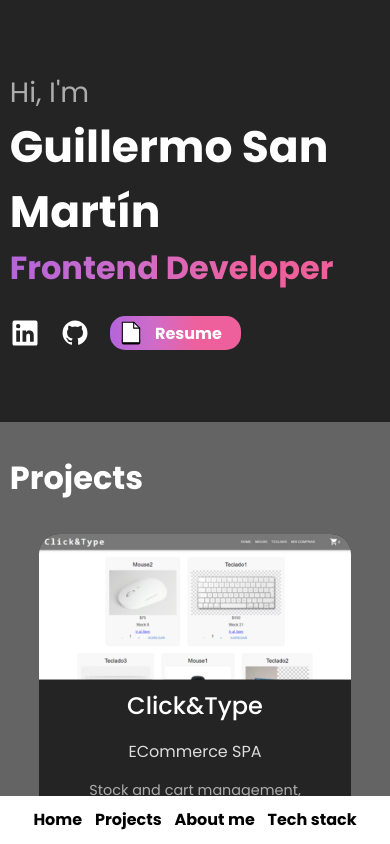
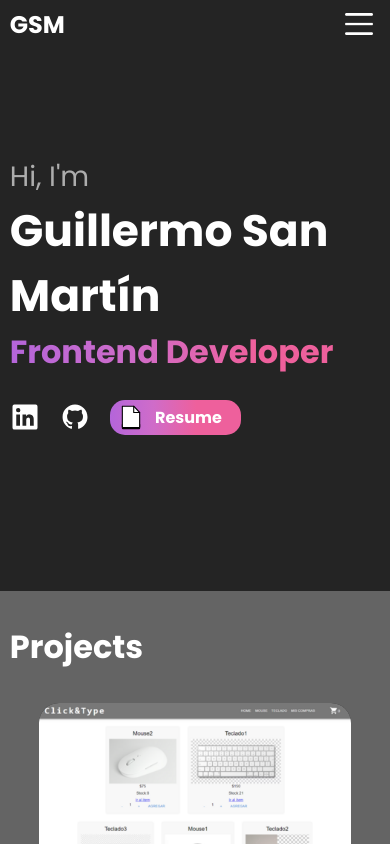
Before and after one commit to GuillermoSMG/portfolio, a website: page public/index.html in a window 390 px wide. Shown: the top 844 px of the page. Drawn offline with nearby package versions, Linux system fonts and the light colour scheme.

Commit message:
responsive menu

```diff
--- a/public/index.html
+++ b/public/index.html
@@ -9,7 +9,7 @@
     <meta http-equiv="X-UA-Compatible" content="IE=edge" />
     <meta name="viewport" content="width=device-width, initial-scale=1.0" />
 
-    <link rel="icon" type="image/x-icon" href="/logos/reacttablogo.svg" />
+    <link rel="icon" type="image/x-icon" href="./logos/reacttablogo.svg" />
 
     <!-- CSS -->
     <link rel="stylesheet" href="style.css" />
@@ -30,7 +30,8 @@
     />
 
     <!-- JS -->
-    <script src="./index.js" type="module"></script>
+    <script src="./menu.js" defer></script>
+    <script src="./index.js" type="module" defer></script>
   </head>
   <body>
     <header class="header-container">
@@ -38,8 +39,13 @@
         <h2 class="logo">
           <a class="logo-link" href="./index.html">GSM</a>
         </h2>
+        <button
+          aria-controls="nav-list"
+          aria-expanded="false"
+          class="mobile-nav-toggle"
+        ></button>
         <nav class="nav">
-          <ul class="nav-list">
+          <ul data-visible="false" id="nav-list" class="nav-list">
             <li class="list-item">
               <a href="#home" class="list-link">Home</a>
             </li>
@@ -51,6 +57,9 @@
             </li>
             <li class="list-item">
               <a href="#techstack" class="list-link">Tech stack</a>
+            </li>
+            <li class="list-item">
+              <a href="#contact" class="list-link">Contact</a>
             </li>
           </ul>
         </nav>
--- /dev/null
+++ b/public/menu.js
@@ -0,0 +1,14 @@
+const navList = document.querySelector('.nav-list');
+const navToggle = document.querySelector('.mobile-nav-toggle');
+
+navToggle.addEventListener('click', () => {
+  const visibility = navList.getAttribute('data-visible');
+
+  if (visibility === 'false') {
+    navList.setAttribute('data-visible', 'true');
+    navToggle.setAttribute('aria-expanded', 'true');
+  } else {
+    navList.setAttribute('data-visible', 'false');
+    navToggle.setAttribute('aria-expanded', 'false');
+  }
+});
--- a/public/style.css
+++ b/public/style.css
@@ -4,7 +4,11 @@
   box-sizing: border-box;
   scroll-behavior: smooth;
   font-family: 'Poppins', sans-serif;
-  scroll-margin: 2rem;
+  scroll-margin: 1rem;
+}
+
+body {
+  overflow-x: hidden;
 }
 
 :root {
@@ -35,7 +39,7 @@
   background-color: var(--bg-primary);
   width: 100%;
   position: fixed;
-  z-index: 10000;
+  z-index: 5000;
 }
 
 .header {
@@ -55,14 +59,18 @@
 
 .nav-list {
   display: flex;
+  gap: 1.2rem;
   list-style: none;
-  text-decoration: none;
-  gap: 2rem;
+}
+
+.nav-list[data-visible='true'] {
+  transform: translateX(0%);
 }
 
 .list-link {
   color: var(--title-color);
   text-decoration: none;
+  font-weight: 600;
 }
 
 .list-item {
@@ -71,6 +79,50 @@
 
 .list-item:hover {
   border-bottom: 1px solid var(--bg-secundary);
+}
+
+.mobile-nav-toggle {
+  display: none;
+}
+
+@media screen and (max-width: 630px) {
+  .nav-list {
+    gap: 2em;
+    position: fixed;
+    inset: 0 0 0 30%;
+    padding: min(30vh, 10rem) 2em;
+    flex-direction: column;
+    transform: translateX(100%);
+    background-color: hsl(0 0% 0% / 0.5);
+    transition: transform 350ms ease-out;
+  }
+
+  @supports (backdrop-filter: blur(1.5rem)) {
+    .nav-list {
+      background-color: hsl(0 0% 100% / 0.1);
+      backdrop-filter: blur(1.5rem);
+    }
+  }
+
+  .mobile-nav-toggle {
+    position: absolute;
+    display: block;
+    z-index: 9999;
+    background-color: transparent;
+    background-image: url('./logos/white-menu.png');
+    background-size: contain;
+    border: none;
+    cursor: pointer;
+    width: 2rem;
+    aspect-ratio: 1;
+    top: 7.5px;
+    right: 15px;
+  }
+
+  .mobile-nav-toggle[aria-expanded='true'] {
+    background-image: url('./logos/white-close.png');
+    background-size: contain;
+  }
 }
 
 /* ========== HEADER END ========== */
@@ -778,7 +830,7 @@ textarea.input {
   }
 }
 
-@media screen and (max-width: 770px) {
+@media screen and (max-width: 850px) {
   :root {
     --main-width: 95%;
   }
@@ -796,33 +848,4 @@ textarea.input {
   .aboutme-img {
     display: none;
   }
-
-  .header {
-    justify-content: center;
-    background-color: var(--bg-secundary);
-  }
-
-  .list-link {
-    color: #000;
-    font-weight: 700;
-  }
-
-  .logo {
-    display: none;
-  }
-
-  .home-container {
-    min-height: 50vh;
-  }
-
-  .header-container {
-    bottom: 0;
-    background-color: var(--bg-secundary);
-  }
 }
-
-@media screen and (max-width: 400px) {
-  .nav-list {
-    gap: 0.8rem;
-  }
-}
--- a/public/success.css
+++ /dev/null
@@ -1,81 +0,0 @@
-* {
-  margin: 0;
-  padding: 0;
-  box-sizing: border-box;
-  scroll-behavior: smooth;
-  font-family: 'Poppins', sans-serif;
-  scroll-margin: 2rem;
-}
-
-:root {
-  --bg-primary: #242424;
-  --bg-secundary: #fff;
-  --bg-primary-scale: #646464;
-  --title-color: #fff;
-  --subtitle-color: #dddcdc;
-  --txt-color: #adadad;
-  --main-width: 65%;
-  --main-height: 70vh;
-  --action-color: #ee609c;
-  --action-hover: #00c9b7;
-  --gradient: linear-gradient(
-    to right,
-    #b8cbb8 0%,
-    #b8cbb8 0%,
-    #b465da 0%,
-    #cf6cc9 33%,
-    #ee609c 66%,
-    #ee609c 100%
-  );
-}
-
-.success-container {
-  min-height: 100vh;
-  background-color: var(--bg-primary);
-  color: var(--title-color);
-  display: flex;
-  align-items: center;
-  justify-content: center;
-}
-
-.success {
-  display: flex;
-  justify-content: center;
-  align-items: center;
-  flex-direction: column;
-  height: 100%;
-  gap: 2rem;
-}
-
-.success-p {
-  font-size: 2em;
-}
-
-.success-p2 {
-  font-size: 3em;
-  background: var(--gradient);
-  -webkit-background-clip: text;
-  background-clip: text;
-  -webkit-text-fill-color: transparent;
-}
-
-.success-btn {
-  background-color: var(--action-color);
-  color: var(--title-color);
-  text-decoration: none;
-  padding: 1rem;
-  width: 150px;
-  text-align: center;
-  border-radius: 15px;
-  font-weight: 700;
-  border: none;
-}
-
-.success-btn:hover {
-  background-color: var(--title-color);
-  color: var(--action-color);
-}
-
-.success-btn:focus {
-  transform: translateY(5px);
-}
```
Also changed, not shown: public/logos/white-close.png (added), public/logos/white-menu.png (added).
